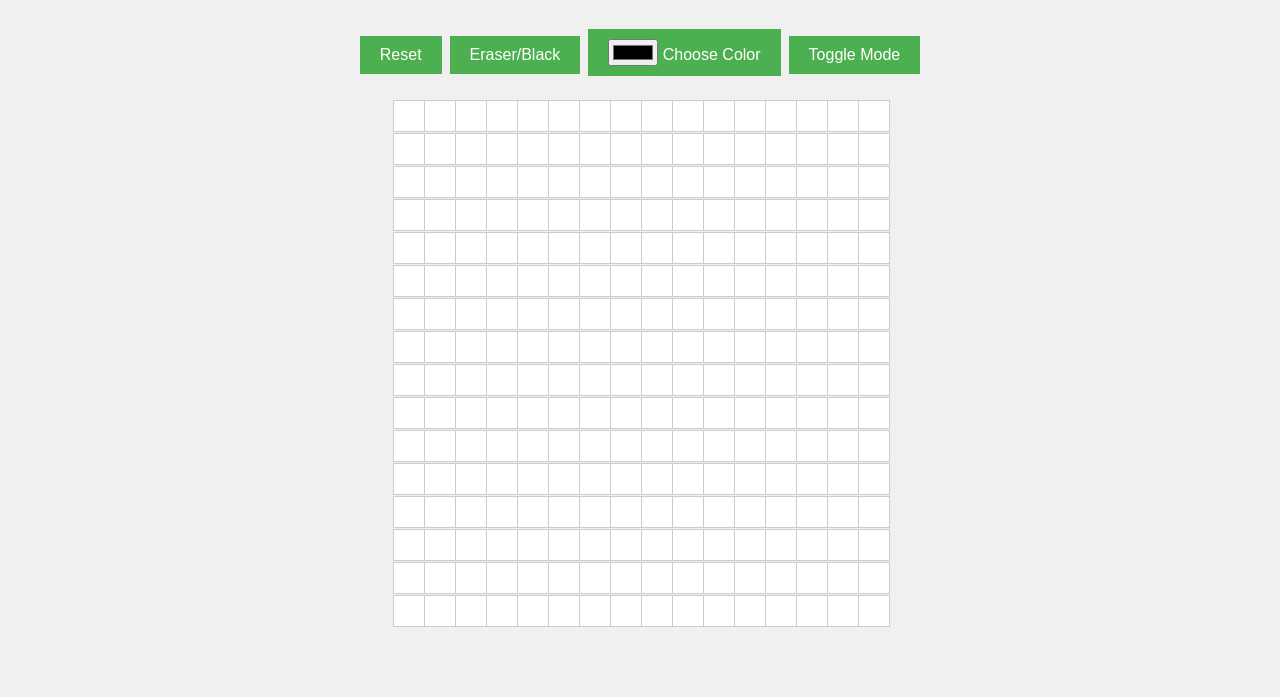
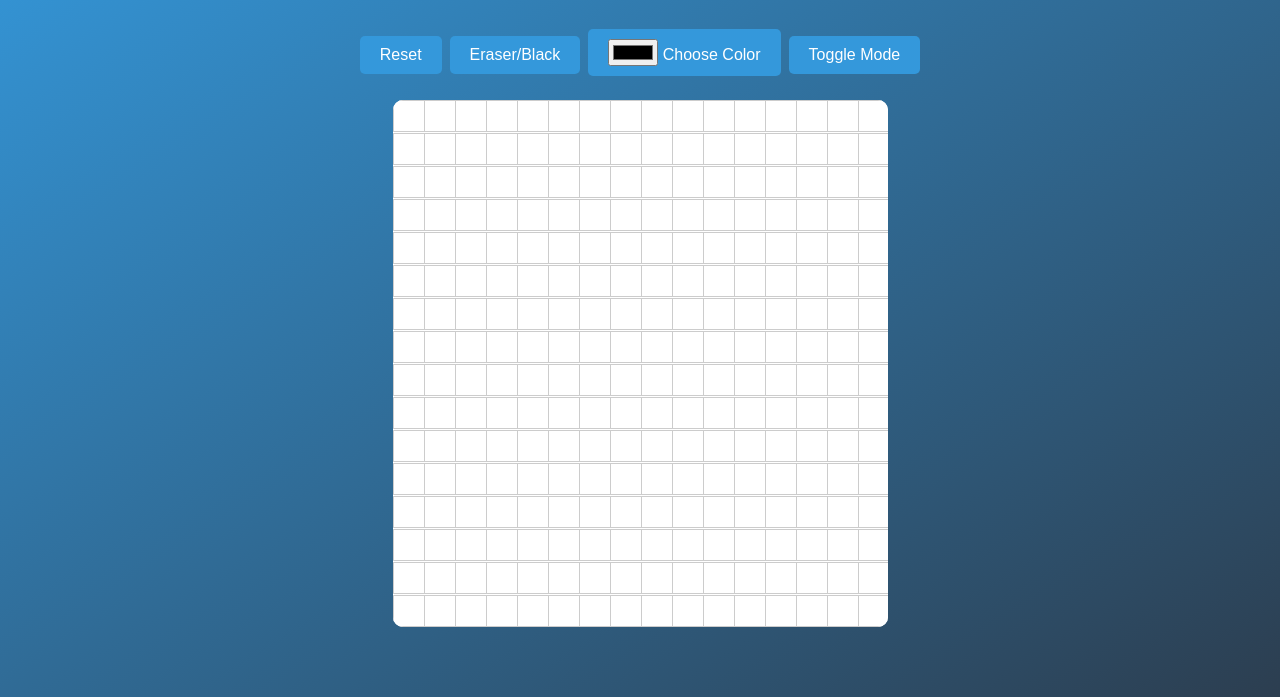
Before and after one commit to RzvHgn/etch-a-sketch, a plain HTML site: page index.html in a window 1280 px wide. Shown: the part 103-800 px from the top of the page. Drawn offline with Linux system fonts and the light colour scheme.

Commit message:
Udated site display

```diff
--- a/style.css
+++ b/style.css
@@ -5,7 +5,7 @@ body {
     flex-direction: column;
     height: 100vh;
     margin: 0;
-    background-color: #f0f0f0;
+    background: linear-gradient(to bottom right, #3498db, #2c3e50); /* Use your desired gradient or background color */
 }
 
 .container {
@@ -16,7 +16,7 @@ body {
 #gametitle {
     margin: 0;
     font-family: 'Arial', sans-serif;
-    color: #333;
+    color: #fff; /* Change to your desired text color */
 }
 
 #menucontainer {
@@ -28,20 +28,23 @@ body {
     font-size: 16px;
     margin: 0 10px;
     cursor: pointer;
-    border: 1px solid #333;
-    background-color: #fff;
-    color: #333;
+    border: none;
+    color: #fff;
+    border-radius: 5px;
+    transition: background-color 0.3s ease;
 }
 
 .feature:hover {
-    background-color: #333;
-    color: #fff;
+    background-color: #2c3e50; /* Change to your desired color on hover */
 }
 
 #maincontainer {
     display: grid;
     grid-template-columns: repeat(16, 30px);
     gap: 1px;
+    background-color: #fff; /* Change to your desired background color for the grid */
+    border-radius: 10px; /* Add rounded corners to the grid */
+    overflow: hidden;
 }
 
 .pixel {
@@ -52,8 +55,8 @@ body {
 }
 
 #reset, #eraser, #colorPickerButton, #toggleModeButton {
-    background-color: #4CAF50; /* Green */
-    color: white;
+    background-color: #3498db; /* Change to your desired color */
+    color: #fff; /* Change to your desired text color */
     border: none;
     padding: 10px 20px;
     text-align: center;
@@ -62,10 +65,16 @@ body {
     font-size: 16px;
     margin: 4px 2px;
     cursor: pointer;
+    border-radius: 5px; /* Add rounded corners */
+    transition: background-color 0.3s ease; /* Add smooth transition */
 }
 
-#reset:hover, #eraser:hover {
-    background-color: #45a049;
+#reset:hover, #eraser:hover, #colorPickerButton:hover, #toggleModeButton:hover {
+    background-color: #2980b9; /* Change to your desired color on hover */
+}
+
+#reset:hover, #eraser:hover, #colorPickerButton:hover, #toggleModeButton:hover {
+    background-color: #2980b9; /* Change to your desired color on hover */
 }
 
 /* Media query for smaller screens */
@@ -78,8 +87,3 @@ body {
         margin: 5px;
     }
 }
-
-#toggleModeButton.toggled {
-    background-color: #333;
-    color: #fff;
-}
```
